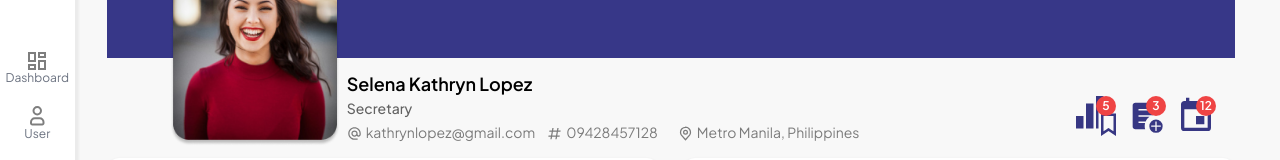
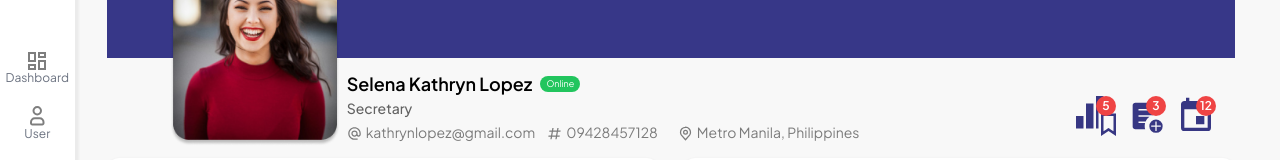
Before and after one commit to karracaye/heatmapping-frontend, a Next.js app: page /profile/10002 in a window 1280 px wide. Shown: the part 194-354 px from the top of the page. Built offline with nearby package versions, Linux system fonts and the light colour scheme.

Commit message:
feat: add the online status

```diff
--- a/src/app/(dashboard)/profile/[id]/page.tsx
+++ b/src/app/(dashboard)/profile/[id]/page.tsx
@@ -43,8 +43,14 @@ const Profile = () => {
       <img src="/images/Secretary-Lopez.png" className="absolute h-[170px] w-[170px] left-[170px] top-[170px]"/>
       </div>
         <div className="flex flex-col p-3 pl-[15rem]">
-          <p className="text-lg font-semibold"> Selena Kathryn Lopez </p>
-          <p className="text-sm font-medium opacity-60"> Secretary</p>
+          <div className="flex items-center">
+          <p className="text-lg font-semibold"> Selena Kathryn Lopez</p>
+            <div className="h-4 w-10 bg-green-500 rounded-full ml-2 flex items-center justify-center">
+              <p className="text-[9px] text-white"> Online </p>
+            </div>
+          </div>
+
+            <p className="text-sm font-medium opacity-60"> Secretary</p>
           <div className="flex justify-between">
             <div className="flex py-1 opacity-50">
               <svg xmlns="http://www.w3.org/2000/svg" width="15" height="15" className="mt-1" viewBox="0 0 24 24"><path fill="currentColor" d="M12 15c.81 0 1.5-.3 2.11-.89c.59-.61.89-1.3.89-2.11s-.3-1.5-.89-2.11C13.5 9.3 12.81 9 12 9s-1.5.3-2.11.89C9.3 10.5 9 11.19 9 12s.3 1.5.89 2.11c.61.59 1.3.89 2.11.89m0-13c2.75 0 5.1 1 7.05 2.95S22 9.25 22 12v1.45c0 1-.35 1.85-1 2.55c-.7.67-1.5 1-2.5 1c-1.2 0-2.19-.5-2.94-1.5c-1 1-2.18 1.5-3.56 1.5c-1.37 0-2.55-.5-3.54-1.46C7.5 14.55 7 13.38 7 12c0-1.37.5-2.55 1.46-3.54C9.45 7.5 10.63 7 12 7c1.38 0 2.55.5 3.54 1.46C16.5 9.45 17 10.63 17 12v1.45c0 .41.16.77.46 1.08s.65.47 1.04.47c.42 0 .77-.16 1.07-.47s.43-.67.43-1.08V12c0-2.19-.77-4.07-2.35-5.65S14.19 4 12 4s-4.07.77-5.65 2.35S4 9.81 4 12s.77 4.07 2.35 5.65S9.81 20 12 20h5v2h-5c-2.75 0-5.1-1-7.05-2.95S2 14.75 2 12s1-5.1 2.95-7.05S9.25 2 12 2"/></svg>
```
